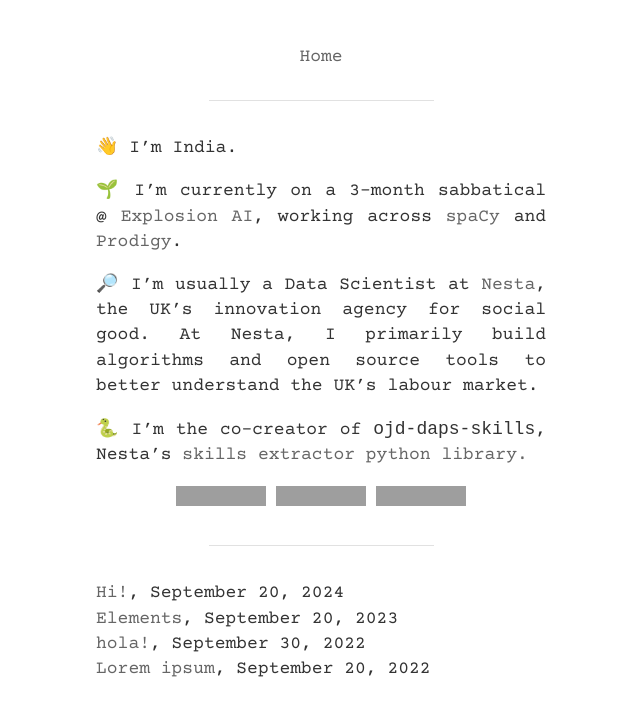
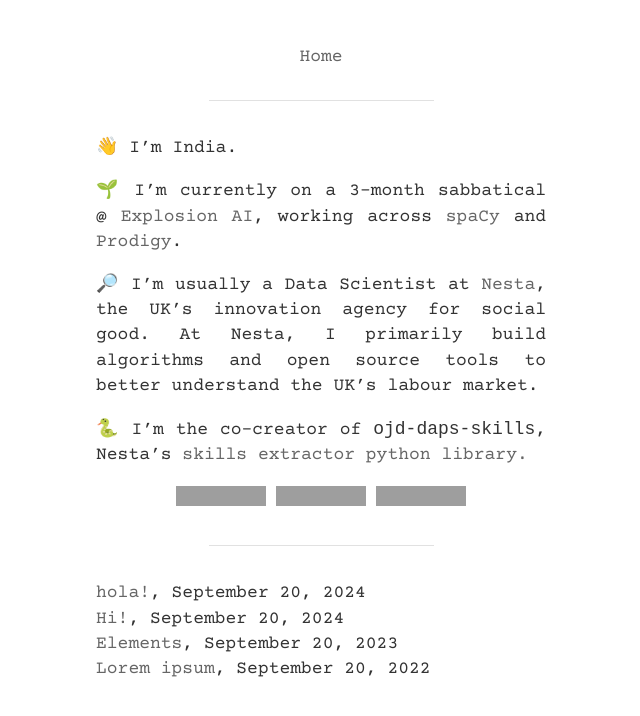
Before and after one commit to india-kerle/india-kerle.github.io, a Jekyll site: the page built from about.md, in a window 1280 px wide, cut to the strip 0-716 px from the top of the page. Shown: the whole strip, without its empty margins (319-959 px from the left). Built offline with Jekyll 4.4.1, drawn with Linux system fonts in a browser that asks for light colours; grey boxes are pictures that could not be loaded.

Commit message:
trying to see if dates work

```diff
--- a/_posts/2024-09-20-haha.md
+++ b/_posts/2024-10-20-arg.md
@@ -1,8 +1,8 @@
 ---
 layout: post
 title: 'hola!'
-date: 2022-09-30
+date: 2024-09-20
 tags: [personal]
 ---
 
-I'm learning spanish hehe
+Ultimately is this working
```
